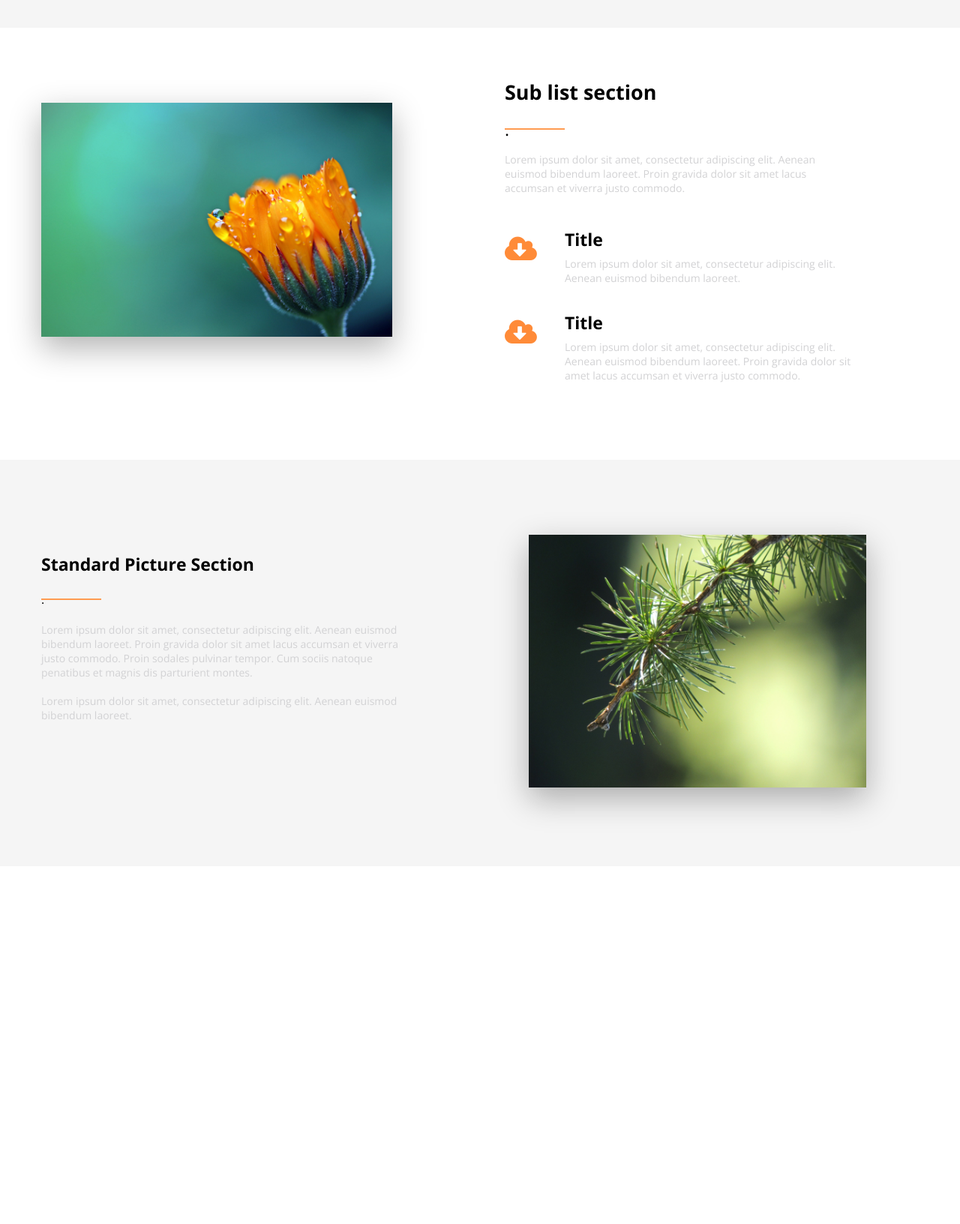
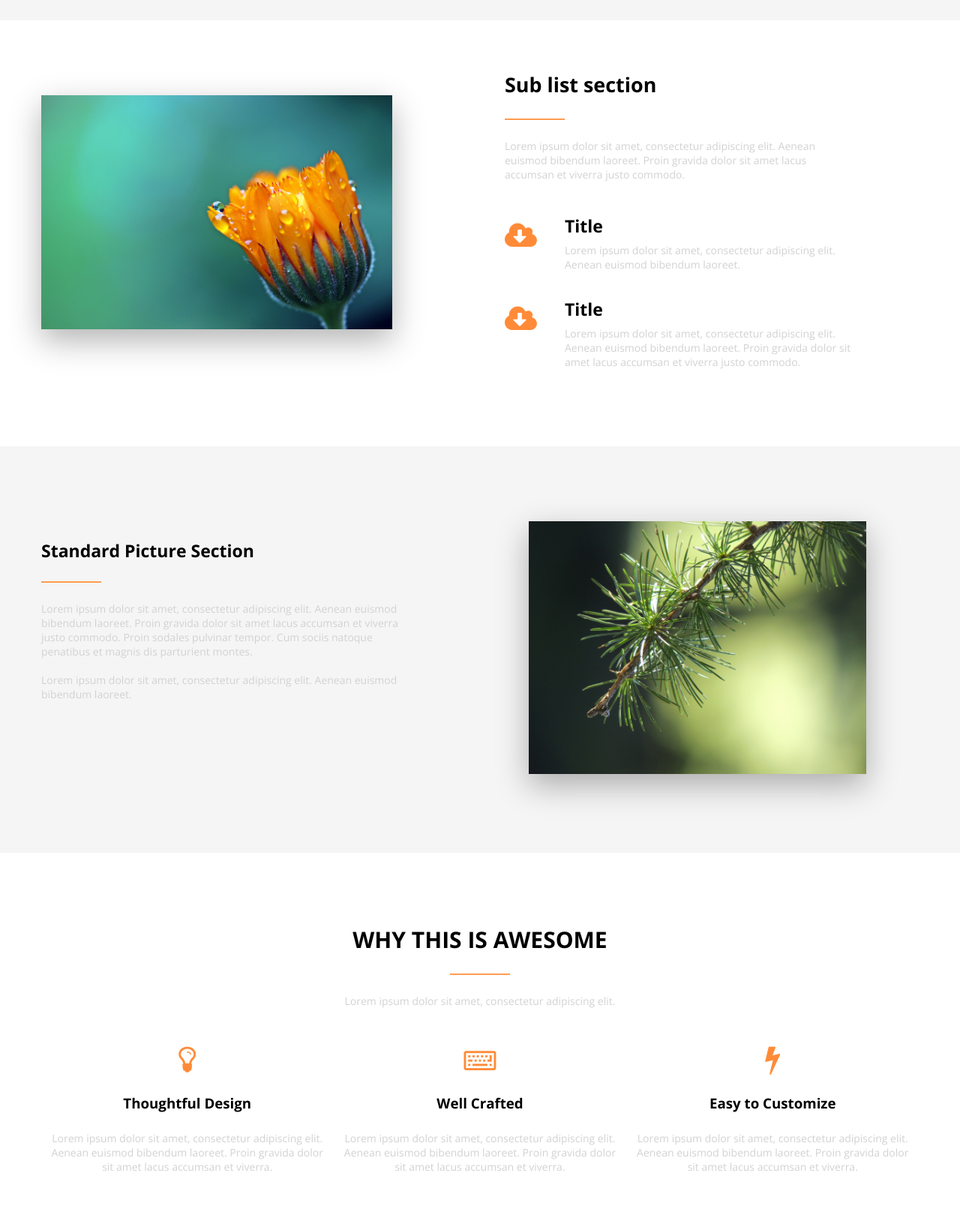
Before and after one commit to Pavliv/AXIT, a plain HTML site: page index.html in a window 1280 px wide. Shown: the part 1168-2800 px from the top of the page at 75% size. Before the commit the page ends 2323 px from the top, so only its background shows below. Drawn offline with nearby package versions, Linux system fonts and the light colour scheme.

Commit message:
add new block

```diff
--- a/index.html
+++ b/index.html
@@ -28,7 +28,7 @@
 		<div class="container">
 			<img src="images/logo.png" alt="logo">
 			<h1>MODERN AXURE TEMPLATE FOR BEAUTIFUL PROTOTYPES</h1>
-			<div class="customHr">.</div>
+			<div class="orange_line" style="background-color: #ffffff"></div>
 			<p>Lorem ipsum dolor sit amet, consectetur adipscing elit. Aenean euismodbibendam laoreet. Proin gravida dolor sit amet lacus accumsan et viverra justo commado.</p>
 			<button class="first_button">Download</button>
 		</div>
@@ -78,13 +78,13 @@
 			<img src="images/section4.jpg" alt="flower">
 			<div class="sec4_header">
 				<h3>Sub list section</h3>
-				<div class="sec4_orange_line">.</div>
+				<div class="orange_line"></div>
 				<p>Lorem ipsum dolor sit amet, consectetur adipiscing elit. Aenean euismod bibendum laoreet. Proin gravida dolor sit amet lacus accumsan et viverra justo commodo.</p>
 				<ul>
-					<li><a style="color:#ff8b38"><i class="fa fa-cloud-download" aria-hidden="true"></i></a></li>
+					<li><a href="#" style="color:#ff8b38"><i class="fa fa-cloud-download" aria-hidden="true"></i></a></li>
 					<h4>Title</h4>
 					<p class="s4p">Lorem ipsum dolor sit amet, consectetur adipiscing elit. Aenean euismod bibendum laoreet.</p>
-					<li><a style="color:#ff8b38"><i class="fa fa-cloud-download" aria-hidden="true"></i></a></li>
+					<li><a href="#" style="color:#ff8b38"><i class="fa fa-cloud-download" aria-hidden="true"></i></a></li>
 					<h4>Title</h4>
 					<p class="s4p">Lorem ipsum dolor sit amet, consectetur adipiscing elit. Aenean euismod bibendum laoreet. Proin gravida dolor sit amet lacus accumsan et viverra justo commodo.</p>
 				</ul>
@@ -96,10 +96,43 @@
 		<div class="container">
 			<div class="s5_text">
 				<h3>Standard Picture Section</h3>
-				<div class="sec4_orange_line">.</div>
+				<div class="orange_line"></div>
 				<p>Lorem ipsum dolor sit amet, consectetur adipiscing elit. Aenean euismod bibendum laoreet. Proin gravida dolor sit amet lacus accumsan et viverra justo commodo. Proin sodales pulvinar tempor. Cum sociis natoque penatibus et magnis dis parturient montes. <br><br> Lorem ipsum dolor sit amet, consectetur adipiscing elit. Aenean euismod bibendum laoreet.</p>
 			</div>
 			<img src="images/section5.jpg" alt="nature">
+		</div>
+	</section>
+
+	<section class="section6">
+		<div class="container">
+			<h2>WHY THIS IS AWESOME</h2>
+			<div class="orange_line"></div>
+			<p>Lorem ipsum dolor sit amet, consectetur adipiscing elit.</p>
+			<ul>
+				<div class="section6_items">
+					<li><a href="#" style="color:#ff8b38"><i class="fa fa-lightbulb-o" aria-hidden="true"></i></a></li>
+					<h3>Thoughtful Design</h3>
+					<p>Lorem ipsum dolor sit amet, consectetur adipiscing elit. Aenean euismod bibendum laoreet. Proin gravida dolor sit amet lacus accumsan et viverra.</p>
+				</div>
+				<div class="section6_items">
+					<li><a href="#" style="color:#ff8b38"><i class="fa fa-keyboard-o" aria-hidden="true"></i></a></li>
+					<h3>Well Crafted</h3>
+					<p>Lorem ipsum dolor sit amet, consectetur adipiscing elit. Aenean euismod bibendum laoreet. Proin gravida dolor sit amet lacus accumsan et viverra.</p>
+				</div>
+				<div class="section6_items">
+					<li><a href="#" style="color:#ff8b38"><i class="fa fa-bolt" aria-hidden="true"></i></a></li>
+					<h3>Easy to Customize</h3>
+					<p>Lorem ipsum dolor sit amet, consectetur adipiscing elit. Aenean euismod bibendum laoreet. Proin gravida dolor sit amet lacus accumsan et viverra.</p>
+				</div>
+			</ul>
+		</div>
+	</section>
+
+	<section class="section7">
+		<div class="container">
+			<h2>PRICING OPTIONS</h2>
+			<div class="orange_line"></div>
+			<p>Lorem ipsum dolor sit amet, consectetur adipiscing elit.</p>
 		</div>
 	</section>
 
@@ -108,8 +141,14 @@
 
 
 
-	<section class=""></section>
-	<section class=""></section>
+
+
+
+
+
+
+
+
 	<section class=""></section>
 	<section class=""></section>
 	<section class=""></section>
--- a/styles/style.css
+++ b/styles/style.css
@@ -49,6 +49,11 @@ button {
 a:hover {
 	color: #ff8b38;
 }
+.orange_line{
+	background-color: #ff9b51;
+	height:2px;
+	width: 80px;
+}
 /*SECTION 1*/
 .section1 {
 	background: url("../images/section1.jpg") no-repeat center;
@@ -60,14 +65,8 @@ a:hover {
 	font-size: 30px;
 	color: #ffffff;
 }
-.customHr {
-    width: 5%;
-    line-height: 2px;
-    background-color: #ffffff;
-    margin-top: 30px;
-    margin-bottom: 30px;
-}
 .section1 p {
+	margin-top: 25px;
 	width: 40%;
 	color: #ffffff;
 }
@@ -176,18 +175,12 @@ button.tab_button_download:hover{
 	font-size: 23px;
 	float: left;
 }
-.sec4_orange_line {
-    width: 80px;
-    line-height: 2px;
-    background-color: #ff9b51;
-    margin-top: 30px;
-    margin-bottom: 30px;
-}
 .section4 h4 {
 	margin: 0;
 	padding: 20px 0 0 80px;
 }
 .section4 p {
+	margin-top: 25px;
 	font-size: 14px;
 	color: #d2d2d4;
 }
@@ -217,9 +210,11 @@ button.tab_button_download:hover{
 	float: left;
 }
 .section5 h3 {
+	margin-bottom: 25px;
 	font-size: 23px;
 }
 .section5 p {
+	margin-top: 25px;
 	font-size: 14px;
 	color: #d2d2d4;
 }
@@ -230,3 +225,53 @@ button.tab_button_download:hover{
 	box-shadow: 0 15px 40px 0 rgba(0, 0, 0, 0.3);
 }
 /*SECTION 6*/
+.section6 {
+	padding-top: 70px;
+	padding-bottom: 70px;
+	text-align: center;
+}
+.section6 .orange_line {
+	margin-left: auto;
+	margin-right: auto;
+}
+.section6 p {
+	margin-top: 25px;
+	font-size: 14px;
+	color: #d2d2d4;
+}
+.section6 h2 {
+	font-size: 30px;
+}
+.section6 li {
+	display: inline-block;
+	font-size: 40px;
+}
+.section6 ul {
+	margin-top: 40px;
+	padding-left: 0;
+}
+.section6_items {
+	display: inline-block;
+	width: 33%;
+	padding-right: 10px;
+	padding-left: 10px;
+}
+/*SECTION 7*/
+.section7 {
+	padding-top: 70px;
+	padding-bottom: 70px;
+	text-align: center;
+	background-color: #f5f5f5;
+}
+.section7 .orange_line {
+	margin-left: auto;
+	margin-right: auto;
+}
+.section7 p {
+	margin-top: 25px;
+	font-size: 14px;
+	color: #d2d2d4;
+}
+.section7 h2 {
+	font-size: 30px;
+}
```
